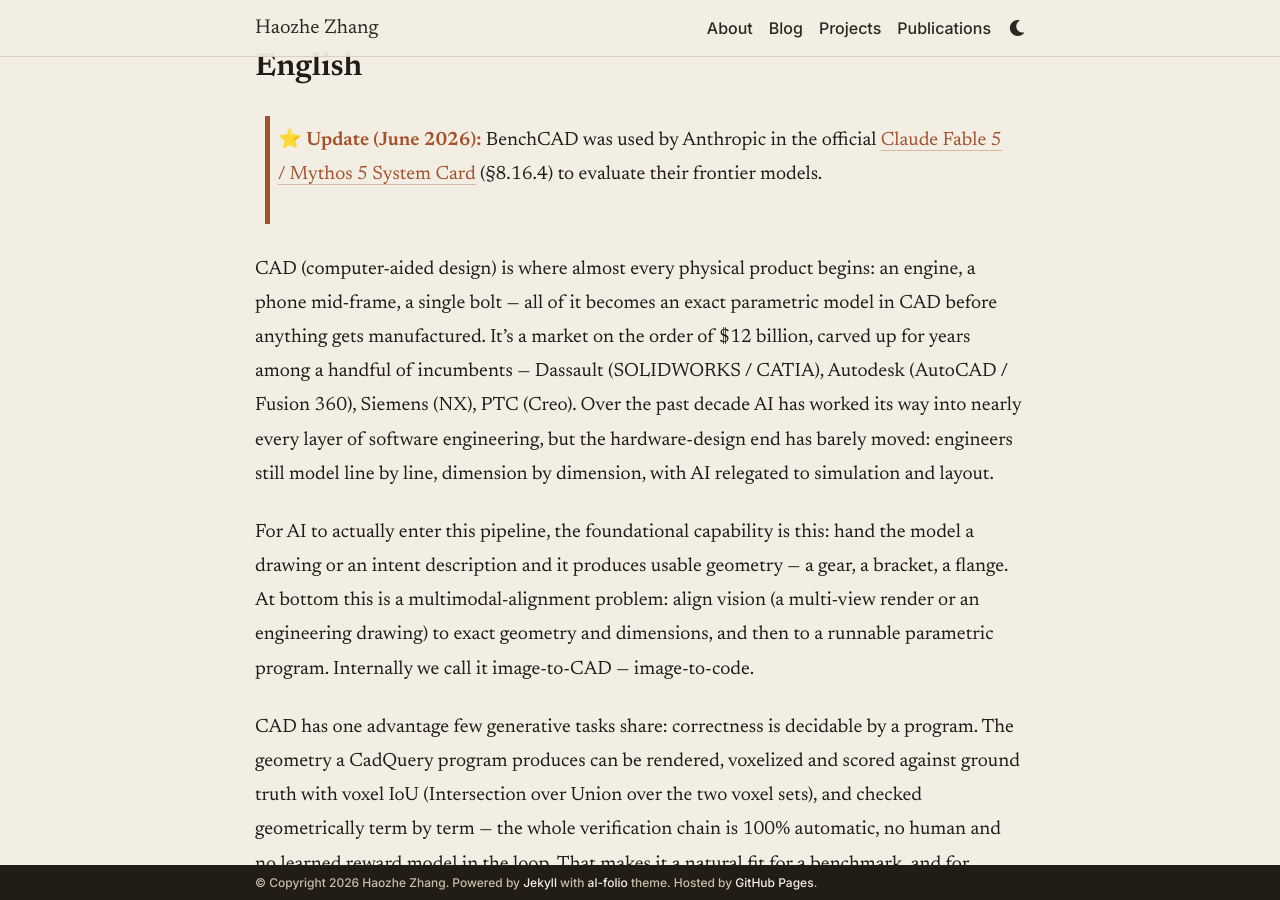
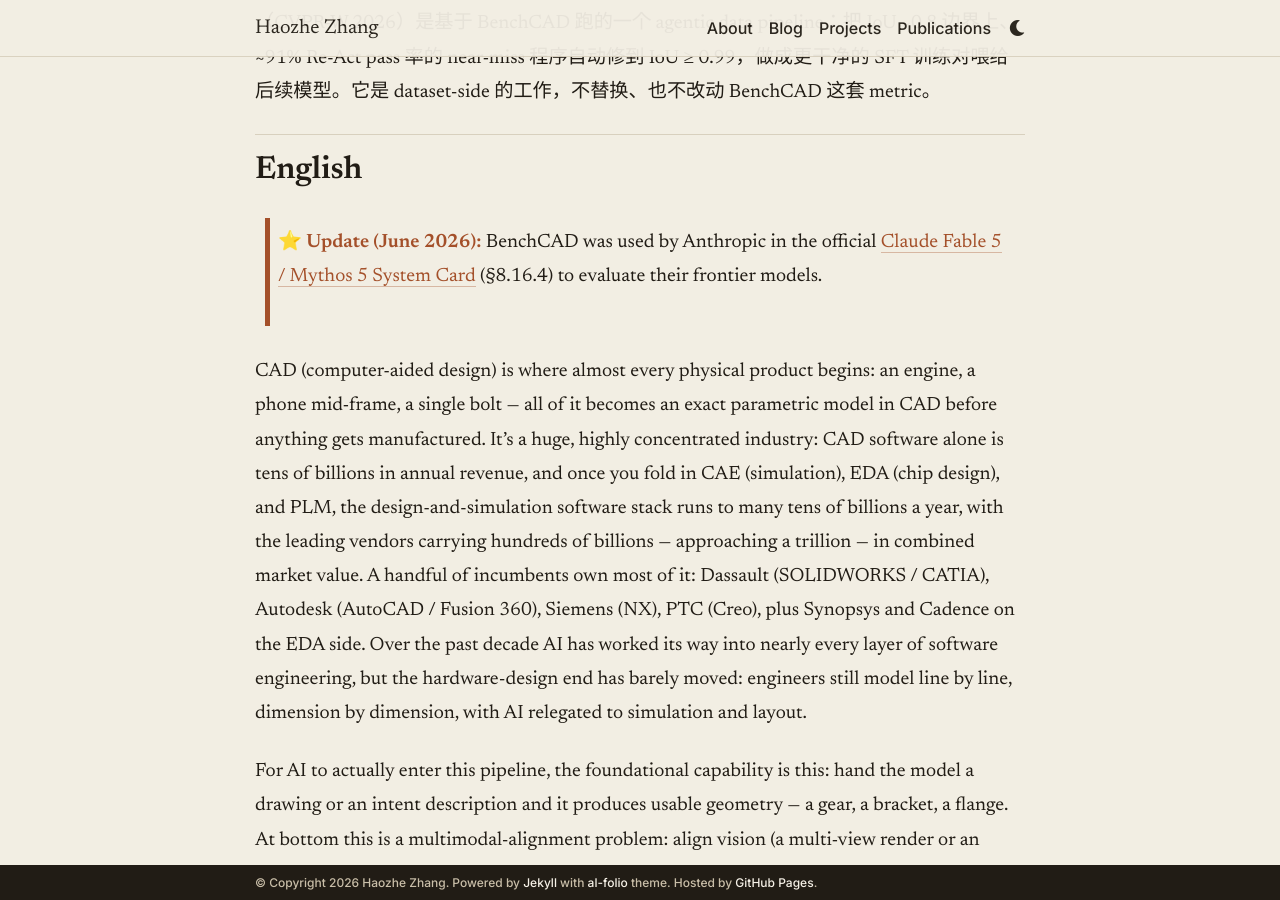
Before and after one commit to HaozheZhang6/HaozheZhang6.github.io, a Jekyll site: the page built from _posts/2026-05-11-benchcad.md, in a window 1280 px wide and 900 px high, scrolled down 4941 px. Built offline with Jekyll 4.4.1, drawn with Linux system fonts in a browser that asks for light colours; a style sheet for code colours, icons or effects is not loaded; some of the changed text lies outside the part shown.

Commit message:
BenchCAD post: scale up the market framing (CAD/CAE/EDA/PLM) — revenue 百亿/几百亿, vendor market cap 数千亿→逼近万亿

```diff
--- a/_posts/2026-05-11-benchcad.md
+++ b/_posts/2026-05-11-benchcad.md
@@ -14,7 +14,7 @@
 
 > ⭐ **Update（2026-06）**：BenchCAD 被 Anthropic 用在了官方 [Claude Fable 5 / Mythos 5 System Card](https://www-cdn.anthropic.com/2f9323abbcc4abe219577539efe19a623c9ca2bd/Claude%20Fable%205%20&%20Claude%20Mythos%205%20System%20Card.pdf)（§8.16.4），用来评测他们的 frontier 模型。
 
-CAD（computer-aided design，计算机辅助设计）是几乎所有实体产品的起点：一台发动机、一个手机中框、一颗螺栓，量产之前都先在 CAD 里建成精确的参数化模型。这是个百亿美元量级的市场，常年被少数几家寡头瓜分——Dassault（SOLIDWORKS / CATIA）、Autodesk（AutoCAD / Fusion 360）、Siemens（NX）、PTC（Creo）。过去十年里软件工程几乎每一层都被 AI 渗透了一遍，但硬件设计这一端基本没动：工程师还是一根线、一个尺寸地手工建模，AI 顶多在仿真和排版上打打下手。
+CAD（computer-aided design，计算机辅助设计）是几乎所有实体产品的起点：一台发动机、一个手机中框、一颗螺栓，量产之前都先在 CAD 里建成精确的参数化模型。这是个巨大且高度集中的产业：光 CAD 软件本身的年收入就在百亿美元量级，再把 CAE（仿真）、EDA（芯片设计）、PLM 一起算进这套工程设计与仿真软件栈，年收入达几百亿美元、主导厂商合计市值已是数千亿乃至逼近万亿美元——Dassault（SOLIDWORKS / CATIA）、Autodesk（AutoCAD / Fusion 360）、Siemens（NX）、PTC（Creo），再加 EDA 那头的 Synopsys、Cadence，几家寡头卡着绝大部分。过去十年里软件工程几乎每一层都被 AI 渗透了一遍，但硬件设计这一端基本没动：工程师还是一根线、一个尺寸地手工建模，AI 顶多在仿真和排版上打打下手。
 
 要让 AI 真正进到这条链路里，最底层的一块基石是：给模型一张图或一段意图描述，它能生成可用的几何——一个齿轮、一个支架、一个法兰。本质上这是个多模态对齐（multimodal alignment）问题：把视觉（一张多视角渲染图或工程图）对齐到精确的几何与尺寸，再落到一段能跑的参数化建模代码上。我们内部把这件事叫“看图做图”，学术一点的说法是 image-to-code。
 
@@ -80,7 +80,7 @@
 
 > ⭐ **Update (June 2026):** BenchCAD was used by Anthropic in the official [Claude Fable 5 / Mythos 5 System Card](https://www-cdn.anthropic.com/2f9323abbcc4abe219577539efe19a623c9ca2bd/Claude%20Fable%205%20&%20Claude%20Mythos%205%20System%20Card.pdf) (§8.16.4) to evaluate their frontier models.
 
-CAD (computer-aided design) is where almost every physical product begins: an engine, a phone mid-frame, a single bolt — all of it becomes an exact parametric model in CAD before anything gets manufactured. It’s a market on the order of $12 billion, carved up for years among a handful of incumbents — Dassault (SOLIDWORKS / CATIA), Autodesk (AutoCAD / Fusion 360), Siemens (NX), PTC (Creo). Over the past decade AI has worked its way into nearly every layer of software engineering, but the hardware-design end has barely moved: engineers still model line by line, dimension by dimension, with AI relegated to simulation and layout.
+CAD (computer-aided design) is where almost every physical product begins: an engine, a phone mid-frame, a single bolt — all of it becomes an exact parametric model in CAD before anything gets manufactured. It’s a huge, highly concentrated industry: CAD software alone is tens of billions in annual revenue, and once you fold in CAE (simulation), EDA (chip design), and PLM, the design-and-simulation software stack runs to many tens of billions a year, with the leading vendors carrying hundreds of billions — approaching a trillion — in combined market value. A handful of incumbents own most of it: Dassault (SOLIDWORKS / CATIA), Autodesk (AutoCAD / Fusion 360), Siemens (NX), PTC (Creo), plus Synopsys and Cadence on the EDA side. Over the past decade AI has worked its way into nearly every layer of software engineering, but the hardware-design end has barely moved: engineers still model line by line, dimension by dimension, with AI relegated to simulation and layout.
 
 For AI to actually enter this pipeline, the foundational capability is this: hand the model a drawing or an intent description and it produces usable geometry — a gear, a bracket, a flange. At bottom this is a multimodal-alignment problem: align vision (a multi-view render or an engineering drawing) to exact geometry and dimensions, and then to a runnable parametric program. Internally we call it image-to-CAD — image-to-code.
 
```
